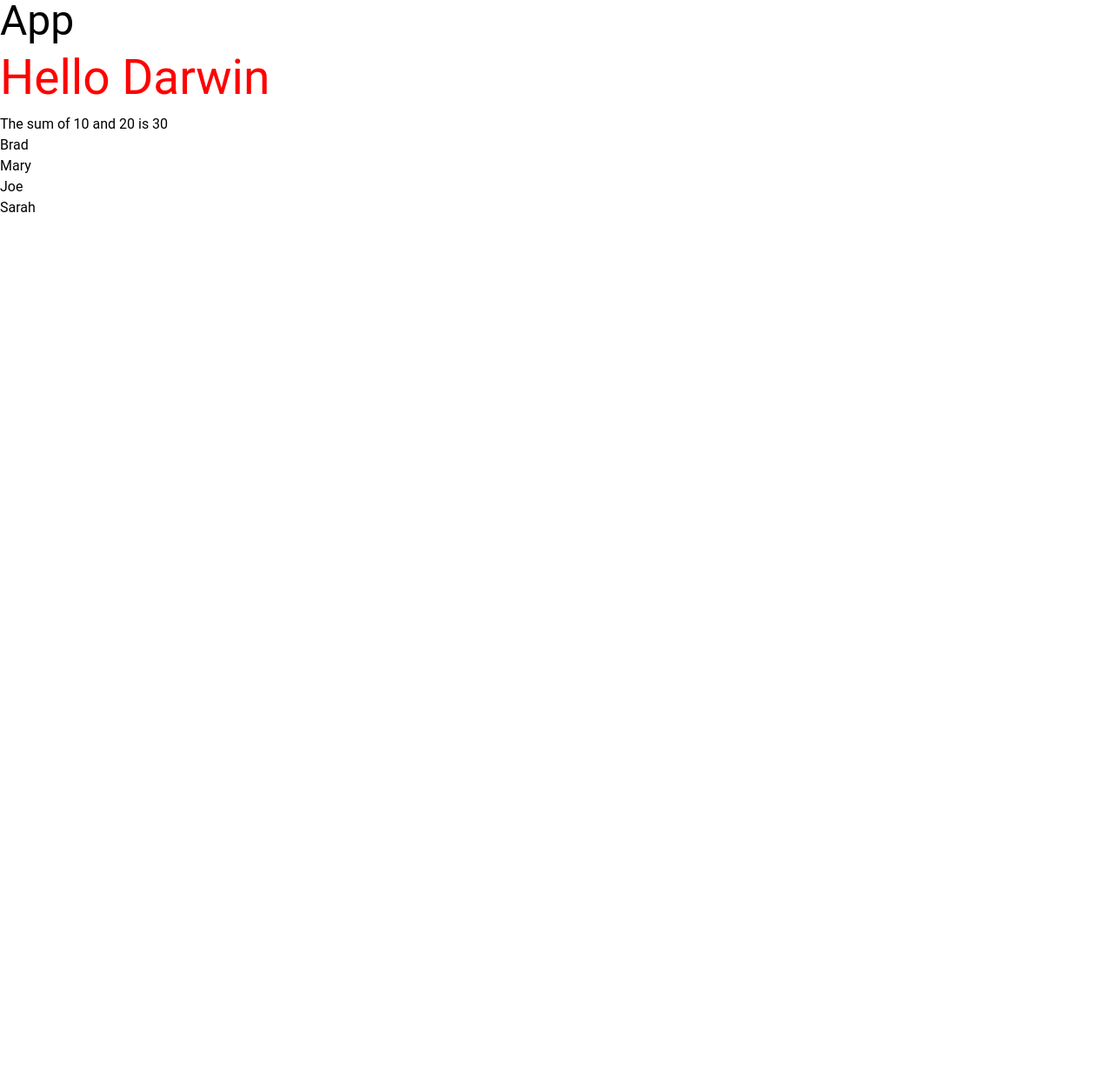
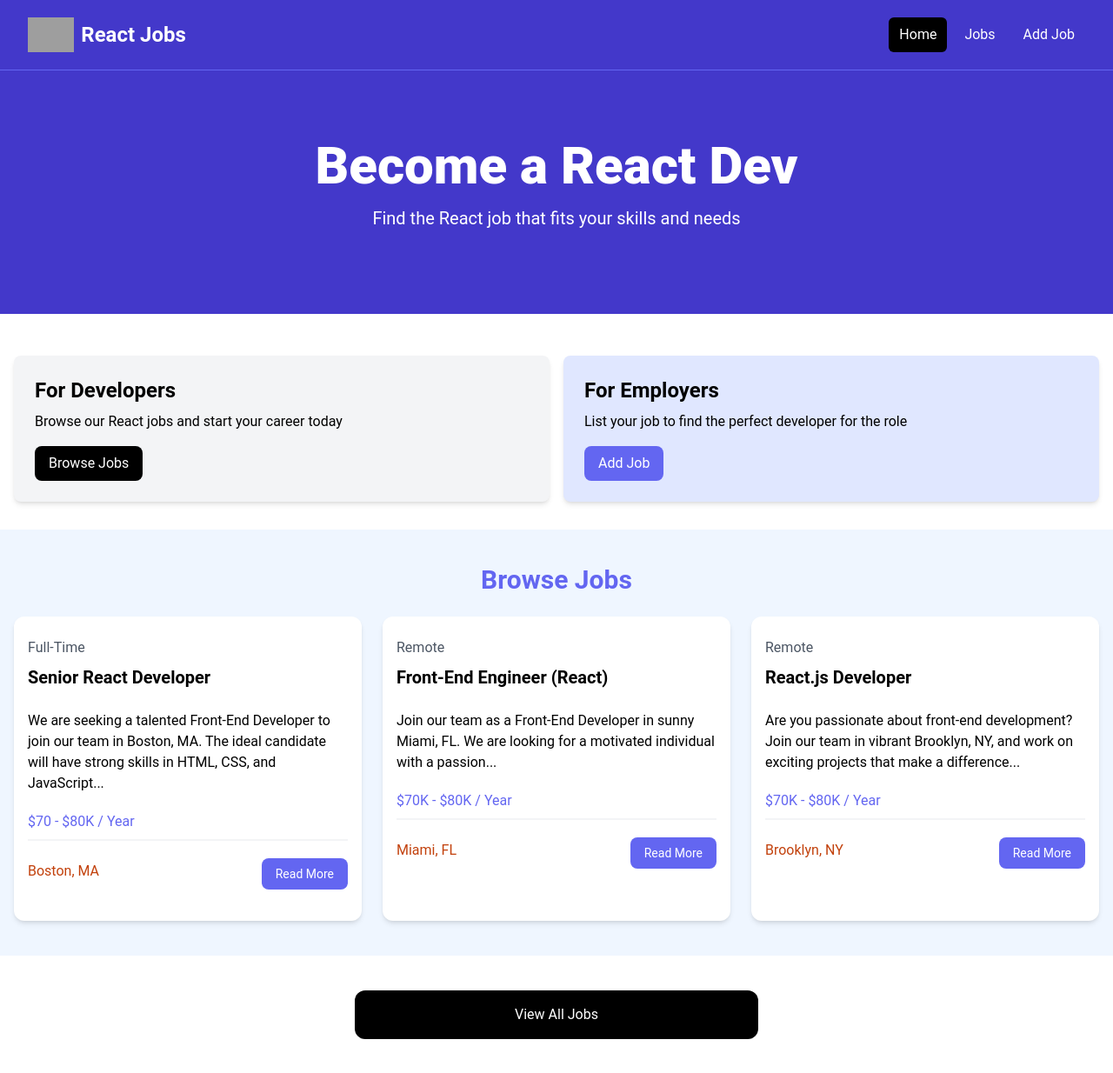
Before and after one commit to DarwinMelaya/Jobs-List-using-React, a React (Vite) app in the folder frontend/: page / in a window 1280 px wide. Shown: the whole page at 87% size. Before the commit the page ends 800 px from the top, so only its background shows below. Built offline with nearby package versions, Linux system fonts and the light colour scheme; grey boxes are pictures that could not be loaded.

Commit message:
Make the html to become a react

```diff
--- a/frontend/src/App.jsx
+++ b/frontend/src/App.jsx
@@ -1,26 +1,213 @@
 const App = () => {
-  const name = "Darwin";
-  const x = 10;
-  const y = 20;
-  const names = ["Brad", "Mary", "Joe", "Sarah"];
-  const loggedIn = false;
-  const style = { color: "red", fontSize: "55px" };
-
   return (
     <>
-      <div className="text-5xl ">
-        <h1>App</h1>
-      </div>
-      <p style={style}>Hello {name}</p>
-      <p>
-        The sum of {x} and {y} is {x + y}
-      </p>
-      <ul>
-        {names.map((name, index) => (
-          <li key={index}>{name}</li>
-        ))}
-      </ul>
-      {loggedIn && <h1>Welcome {name}</h1>}
+      <nav className="bg-indigo-700 border-b border-indigo-500">
+        <div className="mx-auto max-w-7xl px-2 sm:px-6 lg:px-8">
+          <div className="flex h-20 items-center justify-between">
+            <div className="flex flex-1 items-center justify-center md:items-stretch md:justify-start">
+              {/* <!-- Logo --> */}
+              <a
+                className="flex flex-shrink-0 items-center mr-4"
+                href="/index.html"
+              >
+                <img
+                  className="h-10 w-auto"
+                  src="images/logo.png"
+                  alt="React Jobs"
+                />
+                <span className="hidden md:block text-white text-2xl font-bold ml-2">
+                  React Jobs
+                </span>
+              </a>
+              <div className="md:ml-auto">
+                <div className="flex space-x-2">
+                  <a
+                    href="/index.html"
+                    className="text-white bg-black hover:bg-gray-900 hover:text-white rounded-md px-3 py-2"
+                  >
+                    Home
+                  </a>
+                  <a
+                    href="/jobs.html"
+                    className="text-white hover:bg-gray-900 hover:text-white rounded-md px-3 py-2"
+                  >
+                    Jobs
+                  </a>
+                  <a
+                    href="/add-job.html"
+                    className="text-white hover:bg-gray-900 hover:text-white rounded-md px-3 py-2"
+                  >
+                    Add Job
+                  </a>
+                </div>
+              </div>
+            </div>
+          </div>
+        </div>
+      </nav>
+
+      {/* <!-- Hero --> */}
+      <section className="bg-indigo-700 py-20 mb-4">
+        <div className="max-w-7xl mx-auto px-4 sm:px-6 lg:px-8 flex flex-col items-center">
+          <div className="text-center">
+            <h1 className="text-4xl font-extrabold text-white sm:text-5xl md:text-6xl">
+              Become a React Dev
+            </h1>
+            <p className="my-4 text-xl text-white">
+              Find the React job that fits your skills and needs
+            </p>
+          </div>
+        </div>
+      </section>
+
+      {/* <!-- Developers and Employers --> */}
+      <section className="py-4">
+        <div className="container-xl lg:container m-auto">
+          <div className="grid grid-cols-1 md:grid-cols-2 gap-4 p-4 rounded-lg">
+            <div className="bg-gray-100 p-6 rounded-lg shadow-md">
+              <h2 className="text-2xl font-bold">For Developers</h2>
+              <p className="mt-2 mb-4">
+                Browse our React jobs and start your career today
+              </p>
+              <a
+                href="/jobs.html"
+                className="inline-block bg-black text-white rounded-lg px-4 py-2 hover:bg-gray-700"
+              >
+                Browse Jobs
+              </a>
+            </div>
+            <div className="bg-indigo-100 p-6 rounded-lg shadow-md">
+              <h2 className="text-2xl font-bold">For Employers</h2>
+              <p className="mt-2 mb-4">
+                List your job to find the perfect developer for the role
+              </p>
+              <a
+                href="/add-job.html"
+                className="inline-block bg-indigo-500 text-white rounded-lg px-4 py-2 hover:bg-indigo-600"
+              >
+                Add Job
+              </a>
+            </div>
+          </div>
+        </div>
+      </section>
+
+      {/* <!-- Browse Jobs --> */}
+      <section className="bg-blue-50 px-4 py-10">
+        <div className="container-xl lg:container m-auto">
+          <h2 className="text-3xl font-bold text-indigo-500 mb-6 text-center">
+            Browse Jobs
+          </h2>
+          <div className="grid grid-cols-1 md:grid-cols-3 gap-6">
+            {/* <!-- Job Listing 1 --> */}
+            <div className="bg-white rounded-xl shadow-md relative">
+              <div className="p-4">
+                <div className="mb-6">
+                  <div className="text-gray-600 my-2">Full-Time</div>
+                  <h3 className="text-xl font-bold">Senior React Developer</h3>
+                </div>
+
+                <div className="mb-5">
+                  We are seeking a talented Front-End Developer to join our team
+                  in Boston, MA. The ideal candidate will have strong skills in
+                  HTML, CSS, and JavaScript...
+                </div>
+
+                <h3 className="text-indigo-500 mb-2">$70 - $80K / Year</h3>
+
+                <div className="border border-gray-100 mb-5"></div>
+
+                <div className="flex flex-col lg:flex-row justify-between mb-4">
+                  <div className="text-orange-700 mb-3">
+                    <i className="fa-solid fa-location-dot text-lg"></i>
+                    Boston, MA
+                  </div>
+                  <a
+                    href="job.html"
+                    className="h-[36px] bg-indigo-500 hover:bg-indigo-600 text-white px-4 py-2 rounded-lg text-center text-sm"
+                  >
+                    Read More
+                  </a>
+                </div>
+              </div>
+            </div>
+            {/* <!-- Job Listing 2 --> */}
+            <div className="bg-white rounded-xl shadow-md relative">
+              <div className="p-4">
+                <div className="mb-6">
+                  <div className="text-gray-600 my-2">Remote</div>
+                  <h3 className="text-xl font-bold">
+                    Front-End Engineer (React)
+                  </h3>
+                </div>
+
+                <div className="mb-5">
+                  Join our team as a Front-End Developer in sunny Miami, FL. We
+                  are looking for a motivated individual with a passion...
+                </div>
+
+                <h3 className="text-indigo-500 mb-2">$70K - $80K / Year</h3>
+
+                <div className="border border-gray-100 mb-5"></div>
+
+                <div className="flex flex-col lg:flex-row justify-between mb-4">
+                  <div className="text-orange-700 mb-3">
+                    <i className="fa-solid fa-location-dot text-lg"></i>
+                    Miami, FL
+                  </div>
+                  <a
+                    href="job.html"
+                    className="h-[36px] bg-indigo-500 hover:bg-indigo-600 text-white px-4 py-2 rounded-lg text-center text-sm"
+                  >
+                    Read More
+                  </a>
+                </div>
+              </div>
+            </div>
+            {/* <!-- Job Listing 3 --> */}
+            <div className="bg-white rounded-xl shadow-md relative">
+              <div className="p-4">
+                <div className="mb-6">
+                  <div className="text-gray-600 my-2">Remote</div>
+                  <h3 className="text-xl font-bold">React.js Developer</h3>
+                </div>
+
+                <div className="mb-5">
+                  Are you passionate about front-end development? Join our team
+                  in vibrant Brooklyn, NY, and work on exciting projects that
+                  make a difference...
+                </div>
+
+                <h3 className="text-indigo-500 mb-2">$70K - $80K / Year</h3>
+
+                <div className="border border-gray-100 mb-5"></div>
+
+                <div className="flex flex-col lg:flex-row justify-between mb-4">
+                  <div className="text-orange-700 mb-3">
+                    <i className="fa-solid fa-location-dot text-lg"></i>
+                    Brooklyn, NY
+                  </div>
+                  <a
+                    href="job.html"
+                    className="h-[36px] bg-indigo-500 hover:bg-indigo-600 text-white px-4 py-2 rounded-lg text-center text-sm"
+                  >
+                    Read More
+                  </a>
+                </div>
+              </div>
+            </div>
+          </div>
+        </div>
+      </section>
+
+      <section className="m-auto max-w-lg my-10 px-6">
+        <a
+          href="jobs.html"
+          className="block bg-black text-white text-center py-4 px-6 rounded-xl hover:bg-gray-700"
+        >
+          View All Jobs
+        </a>
+      </section>
     </>
   );
 };
--- /dev/null
+++ b/frontend/src/components/Navbar.jsx
@@ -0,0 +1,7 @@
+import React from "react";
+
+const Navbar = () => {
+  return <div>Navbar</div>;
+};
+
+export default Navbar;
```
